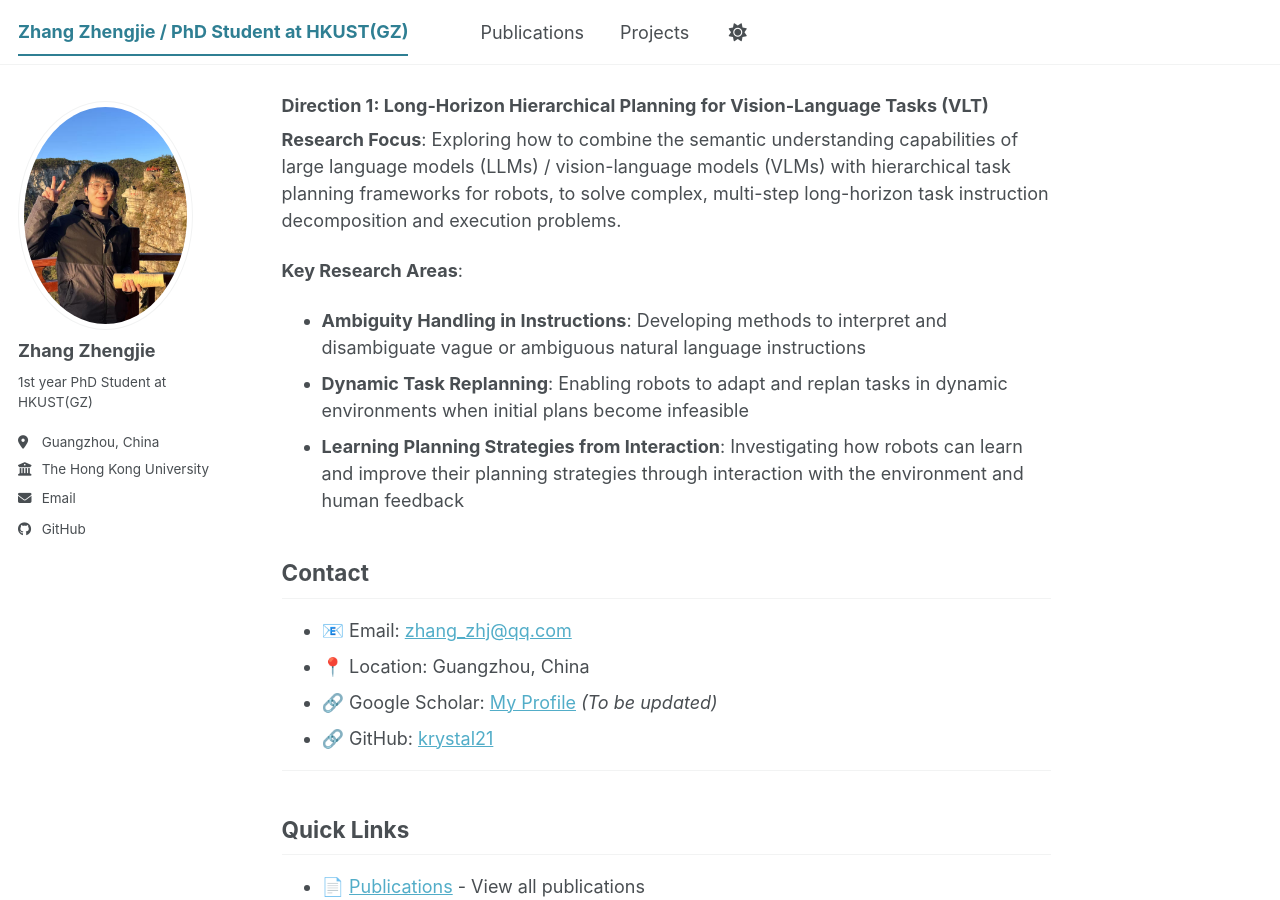
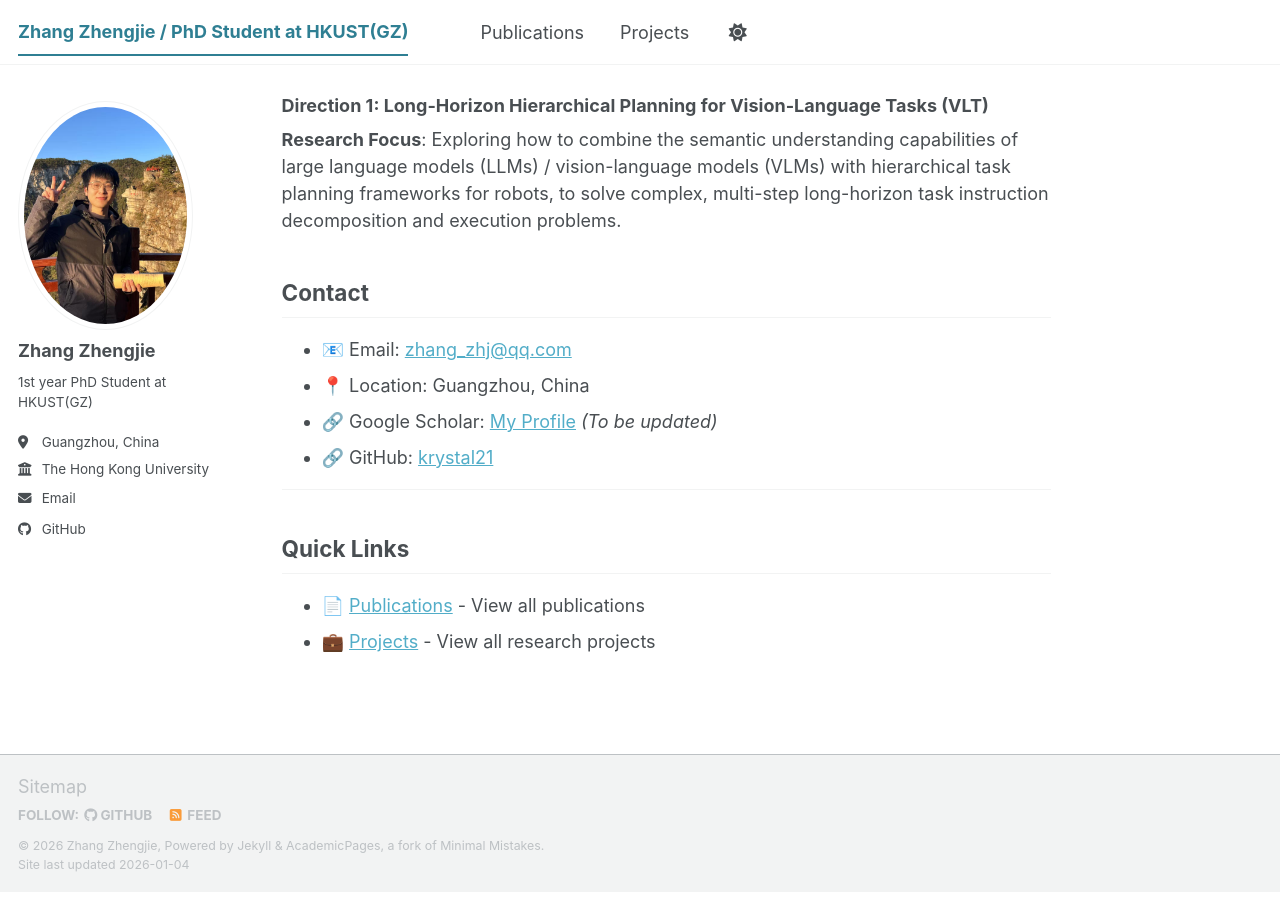
Before and after one commit to krystal21/krystal21.github.io, a Jekyll site: the page built from _pages/about.md, in a window 1280 px wide and 900 px high, scrolled down 917 px. Built offline with Jekyll 4.4.1, drawn with Linux system fonts in a browser that asks for light colours; a script bundle is joined from its source files by our own code; library files that are not in the unit come from our copies.

```diff
--- a/_pages/about.md
+++ b/_pages/about.md
@@ -34,10 +34,6 @@
 
 **Research Focus**: Exploring how to combine the semantic understanding capabilities of large language models (LLMs) / vision-language models (VLMs) with hierarchical task planning frameworks for robots, to solve complex, multi-step long-horizon task instruction decomposition and execution problems.
 
-**Key Research Areas**:
-- **Ambiguity Handling in Instructions**: Developing methods to interpret and disambiguate vague or ambiguous natural language instructions
-- **Dynamic Task Replanning**: Enabling robots to adapt and replan tasks in dynamic environments when initial plans become infeasible
-- **Learning Planning Strategies from Interaction**: Investigating how robots can learn and improve their planning strategies through interaction with the environment and human feedback
 
 ## Contact
 
```
